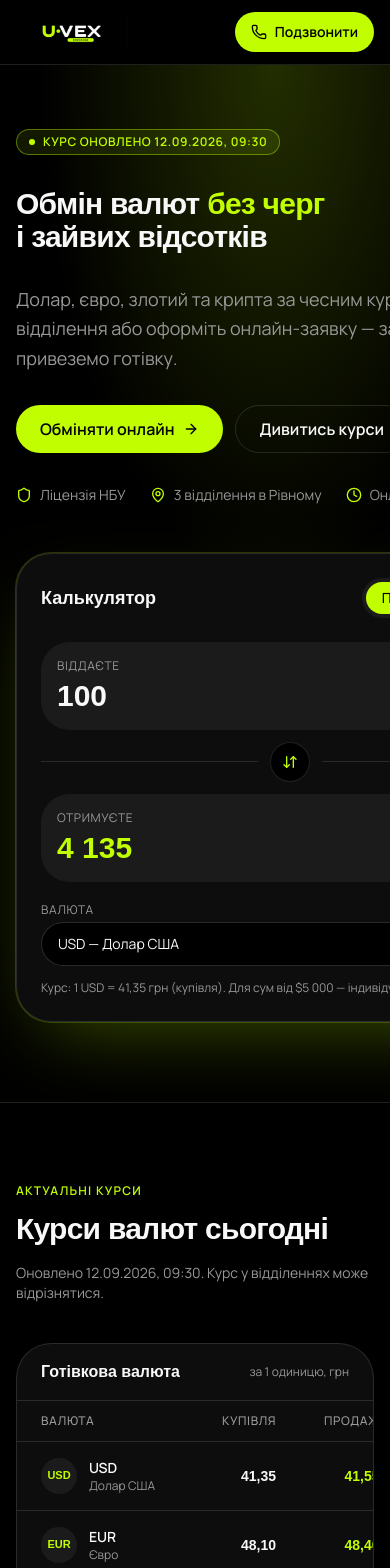
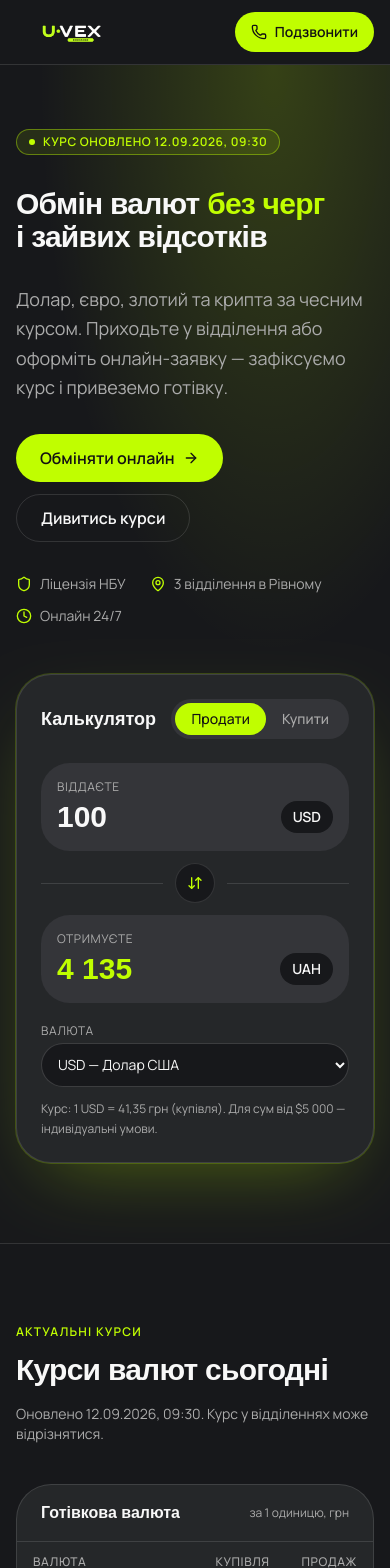
Before and after one commit to arsenidze-glitch/u-vex, a Next.js app: page / in a window 390 px wide. Shown: the top 1568 px of the page. Built offline with nearby package versions, Linux system fonts and the light colour scheme; a web font is replaced by a local one.

Commit message:
feat: update color variables and adjust component grid layouts

```diff
--- a/app/globals.css
+++ b/app/globals.css
@@ -37,20 +37,20 @@
 
 :root {
   color-scheme: dark;
-  --background: oklch(0 0 0);
+  --background: oklch(0.21 0.005 260);
   --foreground: oklch(0.98 0 0);
-  --card: oklch(0.16 0 0);
+  --card: oklch(0.27 0.006 260);
   --card-foreground: oklch(0.98 0 0);
-  --popover: oklch(0.16 0 0);
+  --popover: oklch(0.27 0.006 260);
   --popover-foreground: oklch(0.98 0 0);
   --primary: oklch(0.92 0.24 125);
-  --primary-foreground: oklch(0 0 0);
-  --secondary: oklch(0.22 0 0);
+  --primary-foreground: oklch(0.18 0 0);
+  --secondary: oklch(0.33 0.006 260);
   --secondary-foreground: oklch(0.98 0 0);
-  --muted: oklch(0.22 0 0);
-  --muted-foreground: oklch(0.68 0 0);
+  --muted: oklch(0.33 0.006 260);
+  --muted-foreground: oklch(0.74 0 0);
   --accent: oklch(0.92 0.24 125);
-  --accent-foreground: oklch(0.13 0 0);
+  --accent-foreground: oklch(0.18 0 0);
   --destructive: oklch(0.65 0.22 25);
   --border: oklch(1 0 0 / 12%);
   --input: oklch(1 0 0 / 16%);
--- a/components/hero.tsx
+++ b/components/hero.tsx
@@ -15,8 +15,8 @@ export function Hero() {
         aria-hidden="true"
         className="pointer-events-none absolute inset-0 bg-[radial-gradient(ellipse_60%_50%_at_70%_0%,color-mix(in_oklch,var(--primary)_18%,transparent),transparent)]"
       />
-      <div className="relative mx-auto grid max-w-6xl gap-12 px-4 pb-20 pt-16 sm:px-6 lg:grid-cols-[1.1fr_0.9fr] lg:items-center lg:pt-24">
-        <div className="flex flex-col gap-8">
+      <div className="relative mx-auto grid max-w-6xl grid-cols-1 gap-12 px-4 pb-20 pt-16 sm:px-6 lg:grid-cols-[1.1fr_0.9fr] lg:items-center lg:pt-24">
+        <div className="flex min-w-0 flex-col gap-8">
           <div className="inline-flex w-fit items-center gap-2 rounded-full border border-primary/40 bg-primary/10 px-3 py-1 text-xs font-semibold uppercase tracking-wider text-primary">
             <span className="size-1.5 rounded-full bg-primary" aria-hidden="true" />
             Курс оновлено {ratesUpdatedAt}
@@ -52,7 +52,7 @@ export function Hero() {
             ))}
           </ul>
         </div>
-        <div id="calculator" className="scroll-mt-24">
+        <div id="calculator" className="min-w-0 scroll-mt-24">
           <Calculator />
         </div>
       </div>
--- a/components/rates-table.tsx
+++ b/components/rates-table.tsx
@@ -2,7 +2,7 @@ import { formatUah, rates, ratesUpdatedAt, type Rate } from '@/lib/rates'
 
 function Table({ title, items }: { title: string; items: Rate[] }) {
   return (
-    <div className="overflow-hidden rounded-3xl border border-border bg-card">
+    <div className="min-w-0 overflow-hidden rounded-3xl border border-border bg-card">
       <div className="flex items-center justify-between border-b border-border px-6 py-4">
         <h3 className="font-display font-bold">{title}</h3>
         <span className="text-xs text-muted-foreground">за 1 одиницю, грн</span>
@@ -10,15 +10,15 @@ function Table({ title, items }: { title: string; items: Rate[] }) {
       <table className="w-full text-sm">
         <thead className="text-xs uppercase tracking-wider text-muted-foreground">
           <tr>
-            <th scope="col" className="px-6 py-3 text-left font-medium">Валюта</th>
-            <th scope="col" className="px-6 py-3 text-right font-medium">Купівля</th>
-            <th scope="col" className="px-6 py-3 text-right font-medium">Продаж</th>
+            <th scope="col" className="px-4 py-3 text-left font-medium sm:px-6">Валюта</th>
+            <th scope="col" className="px-4 py-3 text-right font-medium sm:px-6">Купівля</th>
+            <th scope="col" className="px-4 py-3 text-right font-medium sm:px-6">Продаж</th>
           </tr>
         </thead>
         <tbody>
           {items.map((r) => (
             <tr key={r.code} className="border-t border-border transition-colors hover:bg-secondary/60">
-              <td className="px-6 py-4">
+              <td className="px-4 py-4 sm:px-6">
                 <div className="flex items-center gap-3">
                   <span className="flex size-9 items-center justify-center rounded-full bg-secondary font-display text-[11px] font-bold text-primary">
                     {r.code.slice(0, 4)}
@@ -29,8 +29,8 @@ function Table({ title, items }: { title: string; items: Rate[] }) {
                   </div>
                 </div>
               </td>
-              <td className="px-6 py-4 text-right font-display font-semibold tabular-nums">{formatUah(r.buy)}</td>
-              <td className="px-6 py-4 text-right font-display font-semibold tabular-nums text-primary">
+              <td className="px-4 py-4 text-right font-display font-semibold tabular-nums sm:px-6">{formatUah(r.buy)}</td>
+              <td className="px-4 py-4 text-right font-display font-semibold tabular-nums text-primary sm:px-6">
                 {formatUah(r.sell)}
               </td>
             </tr>
@@ -57,7 +57,7 @@ export function RatesTable() {
           </div>
           <p className="text-sm text-muted-foreground">Оновлено {ratesUpdatedAt}. Курс у відділеннях може відрізнятися.</p>
         </div>
-        <div className="grid gap-6 lg:grid-cols-2">
+        <div className="grid min-w-0 grid-cols-1 gap-6 lg:grid-cols-2">
           <Table title="Готівкова валюта" items={fiat} />
           <Table title="Криптовалюта" items={crypto} />
         </div>
```
